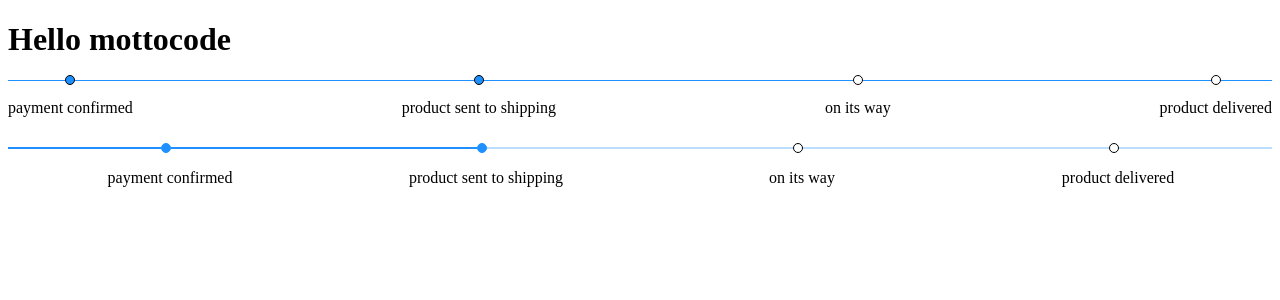
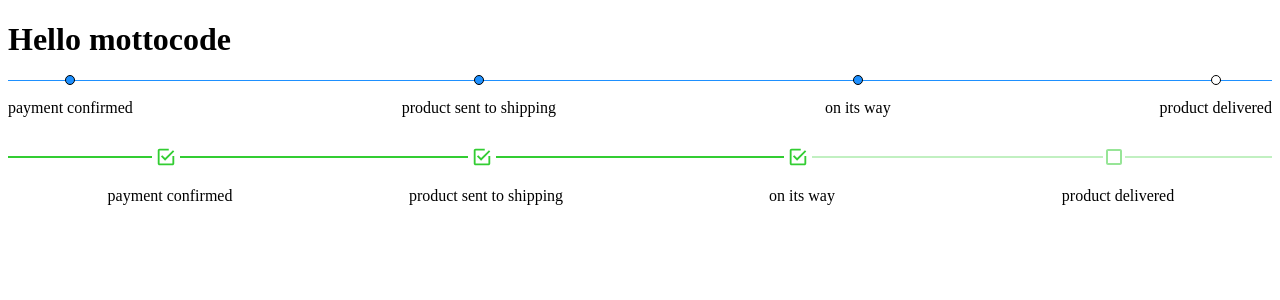
Before and after one commit to luizfiorentino/reusable-components-hub, a Next.js app: page / in a window 1280 px wide. Shown: the top 300 px of the page. Built offline with nearby package versions, Linux system fonts and the light colour scheme.

Commit message:
enhanced styling for the bold and light bubbles

```diff
--- a/components/progressBar/index.js
+++ b/components/progressBar/index.js
@@ -1,5 +1,10 @@
 import React from "react";
 import styles from "./index.module.css";
+import { IoMdCheckboxOutline } from "react-icons/io";
+import { ImCheckboxUnchecked } from "react-icons/im";
+import { IoCheckbox } from "react-icons/io5";
+import { FaCircleCheck } from "react-icons/fa6";
+import { MdOutlineRadioButtonUnchecked } from "react-icons/md";
 
 export default function ProgressBar({
   progress,
@@ -39,7 +44,17 @@ export default function ProgressBar({
               className={
                 stepIndex >= index ? styles.boldBubble : styles.lightBubble
               }
-            ></div>
+            >
+              {stepIndex >= index ? (
+                <div className={styles.innerIconBold}>
+                  <IoMdCheckboxOutline />
+                </div>
+              ) : (
+                <div className={styles.innerIconLight}>
+                  <ImCheckboxUnchecked />
+                </div>
+              )}
+            </div>
             <div
               className={
                 stepIndex - 1 >= index ||
--- a/components/progressBar/index.module.css
+++ b/components/progressBar/index.module.css
@@ -67,26 +67,43 @@
 }
 
 .lightBubble {
+  color: limegreen;
+  margin: 0.2rem;
   display: flex;
   align-items: center;
   justify-content: center;
-  border: 1px solid black;
-  border-radius: 999px;
-  height: 0.5rem;
-  width: 1rem;
+  opacity: 0.5;
+
+  /* border: 1px solid limegreen;
+  border-radius: 2px; */
+  /* width: 1.2rem;
+  height: 0.6rem; */
+  /* height: 0.5rem;
+  width: 1rem; */
   /* margin-right: -0.5rem; */
   /* margin-top: -0.5rem; */
 }
 
 .boldBubble {
+  color: limegreen;
+  margin: 0.2rem;
   display: flex;
   align-items: center;
   justify-content: center;
-  border: 1px solid dodgerblue;
-  background-color: dodgerblue;
-  border-radius: 999px;
-  height: 0.5rem;
-  width: 1rem;
+
+  /* border: 1px solid green; */
+  /* background-color: green; */
+  /* border-radius: 999px; */
+  /* height: 0.5rem;
+  width: 1rem; */
+}
+
+.innerIconBold {
+  display: flex;
+  font-size: 22px;
+}
+.innerIconLight {
+  display: flex;
 }
 
 .text {
@@ -120,12 +137,12 @@
 }
 
 .streep {
-  background-color: dodgerblue;
+  background-color: limegreen;
   width: 100%;
   height: 2px;
 }
 .light {
-  background-color: dodgerblue;
+  background-color: limegreen;
   width: 100%;
   height: 2px;
   opacity: 0.3;
--- a/package.json
+++ b/package.json
@@ -9,9 +9,10 @@
     "lint": "next lint"
   },
   "dependencies": {
+    "next": "14.2.16",
     "react": "^18",
     "react-dom": "^18",
-    "next": "14.2.16"
+    "react-icons": "^5.3.0"
   },
   "devDependencies": {
     "eslint": "^8",
--- a/pages/index.js
+++ b/pages/index.js
@@ -17,7 +17,7 @@ export default function index() {
     "on its way",
     "product delivered",
   ];
-  const currentStep = "product sent to shipping";
+  const currentStep = "on its way";
   const stepIndex = barSteps.indexOf(currentStep);
 
   const cardList = [...Array(numberOfCards)];
```
Also changed, not shown: 1 other file (tests, documents, lock files or other folders).
